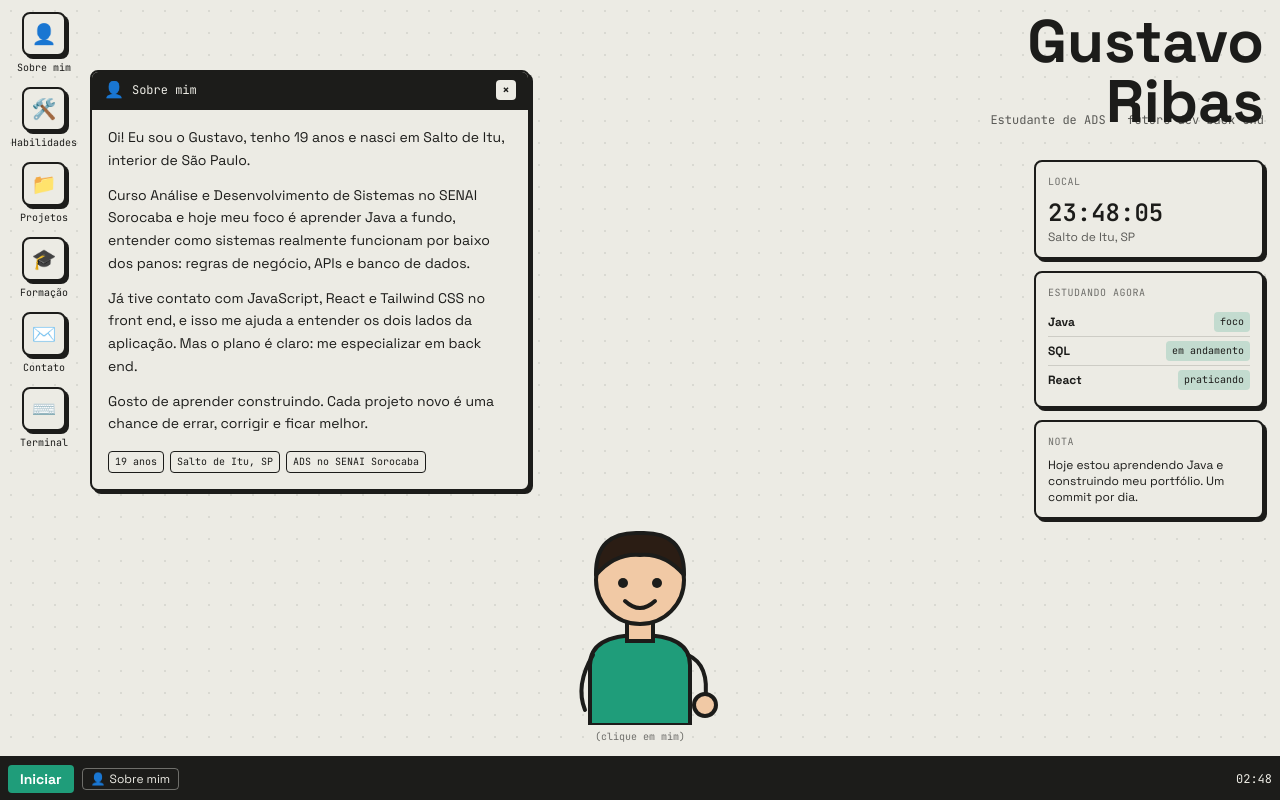
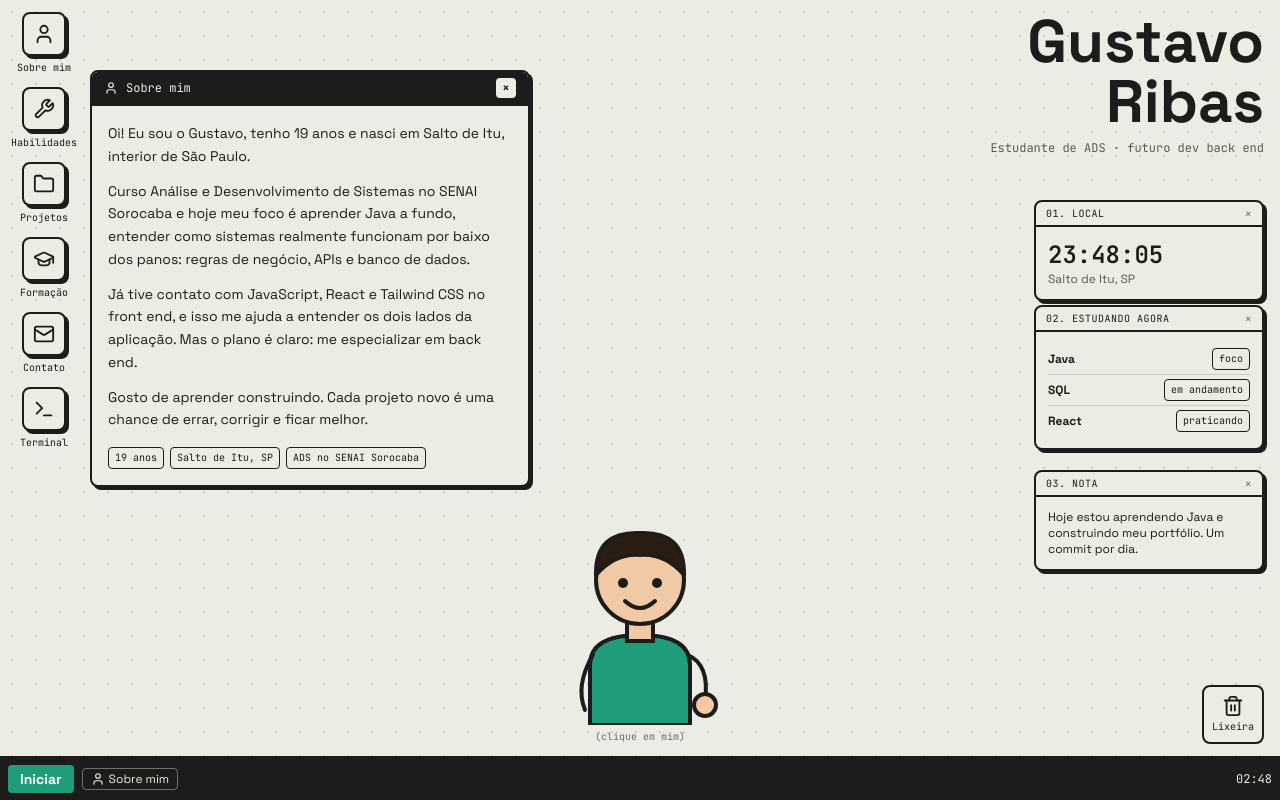
Before and after one commit to GustavoRibasSilestrino/portifolio, a React (Vite) app: page / in a window 1280 px wide. Built offline with nearby package versions, Linux system fonts and the light colour scheme.

Commit message:
Cards arrastáveis com lixeira, ícones P&B, cargo sob o nome e fundo pontilhado
Co-Authored-By: Claude Sonnet 5.5 <noreply@anthropic.com>

```diff
--- a/src/App.jsx
+++ b/src/App.jsx
@@ -5,6 +5,7 @@ import Taskbar from './components/Taskbar'
 import Avatar from './components/Avatar'
 import Widgets from './components/Widgets'
 import Terminal from './components/Terminal'
+import Icon from './components/Icon'
 import { profile, skills, projects, timeline, contact } from './data'
 
 const Tag = ({ children }) => (
@@ -13,7 +14,7 @@ const Tag = ({ children }) => (
 
 const apps = [
   {
-    id: 'sobre', title: 'Sobre mim', icon: '👤',
+    id: 'sobre', title: 'Sobre mim', icon: 'user',
     body: () => (
       <div className="space-y-3">
         {profile.about.map((p, i) => <p key={i}>{p}</p>)}
@@ -24,7 +25,7 @@ const apps = [
     ),
   },
   {
-    id: 'skills', title: 'Habilidades', icon: '🛠️',
+    id: 'skills', title: 'Habilidades', icon: 'tools',
     body: () => (
       <div className="space-y-4">
         {skills.map((g) => (
@@ -37,7 +38,7 @@ const apps = [
     ),
   },
   {
-    id: 'projetos', title: 'Projetos', icon: '📁',
+    id: 'projetos', title: 'Projetos', icon: 'folder',
     body: () => (
       <div className="space-y-3">
         {projects.map((p) => (
@@ -51,7 +52,7 @@ const apps = [
     ),
   },
   {
-    id: 'formacao', title: 'Formação', icon: '🎓',
+    id: 'formacao', title: 'Formação', icon: 'cap',
     body: () => (
       <div className="space-y-4 border-l-2 border-ink pl-4">
         {timeline.map((t) => (
@@ -66,7 +67,7 @@ const apps = [
     ),
   },
   {
-    id: 'contato', title: 'Contato', icon: '✉️',
+    id: 'contato', title: 'Contato', icon: 'mail',
     body: () => (
       <div className="space-y-2">
         <p>Quer conversar, trocar ideia ou me chamar para um projeto? Fala comigo:</p>
@@ -78,7 +79,7 @@ const apps = [
       </div>
     ),
   },
-  { id: 'terminal', title: 'Terminal', icon: '⌨️', width: 460, body: () => <Terminal /> },
+  { id: 'terminal', title: 'Terminal', icon: 'terminal', width: 460, body: () => <Terminal /> },
 ]
 
 export default function App() {
@@ -100,20 +101,22 @@ export default function App() {
       <div className="absolute left-3 top-3 z-10 flex flex-col gap-3">
         {apps.map((a) => (
           <button key={a.id} onClick={() => openApp(a.id)} className="group flex w-16 flex-col items-center gap-1">
-            <span className="box grid h-11 w-11 place-items-center text-xl group-hover:bg-accent/30">{a.icon}</span>
+            <span className="box grid h-11 w-11 place-items-center transition group-hover:bg-ink group-hover:text-paper">
+              <Icon name={a.icon} size={22} />
+            </span>
             <span className="font-mono text-[10px]">{a.title}</span>
           </button>
         ))}
       </div>
 
-      <h1 className="pointer-events-none absolute right-4 top-3 hidden text-right text-4xl font-bold leading-[0.95] sm:block md:text-6xl">
-        Gustavo<br />Ribas
-      </h1>
-      <p className="pointer-events-none absolute right-4 top-28 hidden text-right font-mono text-xs opacity-70 md:block">
-        {profile.role}
-      </p>
+      <div className="pointer-events-none absolute right-4 top-3 hidden flex-col items-end gap-2 sm:flex">
+        <h1 className="text-right text-4xl font-bold leading-[0.95] md:text-6xl">
+          Gustavo<br />Ribas
+        </h1>
+        <p className="text-right font-mono text-xs opacity-70">{profile.role}</p>
+      </div>
 
-      <div className="absolute right-4 top-40 hidden lg:block"><Widgets /></div>
+      <Widgets />
       <div className="absolute bottom-14 left-1/2 hidden -translate-x-1/2 md:block"><Avatar /></div>
 
       <AnimatePresence>
--- /dev/null
+++ b/src/components/Icon.jsx
@@ -0,0 +1,61 @@
+// Ícones de linha, sempre na cor do texto (preto e branco).
+const paths = {
+  user: (
+    <>
+      <path d="M19 21v-2a4 4 0 0 0-4-4H9a4 4 0 0 0-4 4v2" />
+      <circle cx="12" cy="7" r="4" />
+    </>
+  ),
+  tools: (
+    <path d="M14.7 6.3a1 1 0 0 0 0 1.4l1.6 1.6a1 1 0 0 0 1.4 0l3.77-3.77a6 6 0 0 1-7.94 7.94l-6.91 6.91a2.12 2.12 0 0 1-3-3l6.91-6.91a6 6 0 0 1 7.94-7.94l-3.76 3.76z" />
+  ),
+  folder: (
+    <path d="M20 20a2 2 0 0 0 2-2V8a2 2 0 0 0-2-2h-7.9a2 2 0 0 1-1.69-.9L9.6 3.9A2 2 0 0 0 7.93 3H4a2 2 0 0 0-2 2v13a2 2 0 0 0 2 2Z" />
+  ),
+  cap: (
+    <>
+      <path d="M21.42 10.922a1 1 0 0 0-.019-1.838L12.83 5.18a2 2 0 0 0-1.66 0L2.6 9.08a1 1 0 0 0 0 1.832l8.57 3.908a2 2 0 0 0 1.66 0z" />
+      <path d="M22 10v6" />
+      <path d="M6 12.5V16a6 3 0 0 0 12 0v-3.5" />
+    </>
+  ),
+  mail: (
+    <>
+      <rect width="20" height="16" x="2" y="4" rx="2" />
+      <path d="m22 7-8.97 5.7a1.94 1.94 0 0 1-2.06 0L2 7" />
+    </>
+  ),
+  terminal: (
+    <>
+      <polyline points="4 17 10 11 4 5" />
+      <line x1="12" x2="20" y1="19" y2="19" />
+    </>
+  ),
+  trash: (
+    <>
+      <path d="M3 6h18" />
+      <path d="M19 6v14c0 1-1 2-2 2H7c-1 0-2-1-2-2V6" />
+      <path d="M8 6V4c0-1 1-2 2-2h4c1 0 2 1 2 2v2" />
+      <line x1="10" x2="10" y1="11" y2="17" />
+      <line x1="14" x2="14" y1="11" y2="17" />
+    </>
+  ),
+}
+
+export default function Icon({ name, size = 18 }) {
+  return (
+    <svg
+      width={size}
+      height={size}
+      viewBox="0 0 24 24"
+      fill="none"
+      stroke="currentColor"
+      strokeWidth="2"
+      strokeLinecap="round"
+      strokeLinejoin="round"
+      aria-hidden="true"
+    >
+      {paths[name]}
+    </svg>
+  )
+}
--- a/src/components/Taskbar.jsx
+++ b/src/components/Taskbar.jsx
@@ -1,4 +1,5 @@
 import { useEffect, useState } from 'react'
+import Icon from './Icon'
 
 export default function Taskbar({ apps, open, onOpen, onFocus }) {
   const [menu, setMenu] = useState(false)
@@ -19,7 +20,7 @@ export default function Taskbar({ apps, open, onOpen, onFocus }) {
                 onClick={() => { onOpen(a.id); setMenu(false) }}
                 className="flex w-full items-center gap-2 rounded px-2 py-1.5 text-left text-sm hover:bg-ink hover:text-paper"
               >
-                <span>{a.icon}</span>{a.title}
+                <Icon name={a.icon} size={16} />{a.title}
               </button>
             ))}
           </div>
@@ -33,7 +34,7 @@ export default function Taskbar({ apps, open, onOpen, onFocus }) {
           const a = apps.find((x) => x.id === id)
           return (
             <button key={id} onClick={() => onFocus(id)} className="flex shrink-0 items-center gap-1 rounded border border-paper/40 px-2 py-0.5 text-xs">
-              {a.icon} <span className="hidden sm:inline">{a.title}</span>
+              <Icon name={a.icon} size={14} /> <span className="hidden sm:inline">{a.title}</span>
             </button>
           )
         })}
--- a/src/components/Widgets.jsx
+++ b/src/components/Widgets.jsx
@@ -1,5 +1,7 @@
-import { useEffect, useState } from 'react'
+import { useEffect, useRef, useState } from 'react'
+import { motion, AnimatePresence } from 'framer-motion'
 import { profile } from '../data'
+import Icon from './Icon'
 
 function useClock() {
   const [now, setNow] = useState(new Date())
@@ -10,36 +12,106 @@ function useClock() {
   return now
 }
 
-function Card({ title, children }) {
+function LocalBody() {
+  const now = useClock()
+  const time = now.toLocaleTimeString('pt-BR', { timeZone: 'America/Sao_Paulo' })
   return (
-    <div className="box p-3">
-      <div className="mb-2 font-mono text-[10px] uppercase tracking-wider opacity-60">{title}</div>
-      {children}
+    <>
+      <div className="font-mono text-2xl font-bold">{time}</div>
+      <div className="text-xs opacity-70">{profile.city}</div>
+    </>
+  )
+}
+
+function StudyBody() {
+  return [['Java', 'foco'], ['SQL', 'em andamento'], ['React', 'praticando']].map(([n, s]) => (
+    <div key={n} className="flex items-center justify-between border-b border-ink/15 py-1 text-xs last:border-0">
+      <span className="font-semibold">{n}</span>
+      <span className="rounded border border-ink px-1.5 py-0.5 font-mono text-[10px]">{s}</span>
+    </div>
+  ))
+}
+
+function NoteBody() {
+  return <p className="text-xs">Hoje estou aprendendo Java e construindo meu portfólio. Um commit por dia.</p>
+}
+
+const cards = [
+  { id: 'local', title: 'Local', top: 200, Body: LocalBody },
+  { id: 'estudo', title: 'Estudando agora', top: 305, Body: StudyBody },
+  { id: 'nota', title: 'Nota', top: 470, Body: NoteBody },
+]
+
+// Cards soltos pela tela: arraste para qualquer lugar ou jogue na lixeira.
+export default function Widgets() {
+  const [removed, setRemoved] = useState([])
+  const [overTrash, setOverTrash] = useState(false)
+  const trash = useRef(null)
+
+  const isOverTrash = (point) => {
+    const r = trash.current?.getBoundingClientRect()
+    if (!r) return false
+    const pad = 16
+    return point.x > r.left - pad && point.x < r.right + pad && point.y > r.top - pad && point.y < r.bottom + pad
+  }
+
+  const remove = (id) => setRemoved((r) => (r.includes(id) ? r : [...r, id]))
+
+  return (
+    <div className="pointer-events-none absolute inset-0 hidden lg:block">
+      <AnimatePresence>
+        {cards
+          .filter((c) => !removed.includes(c.id))
+          .map((c) => (
+            <motion.div
+              key={c.id}
+              drag
+              dragMomentum={false}
+              whileDrag={{ zIndex: 60, scale: 1.02 }}
+              onDrag={(_, info) => setOverTrash(isOverTrash(info.point))}
+              onDragEnd={(_, info) => {
+                setOverTrash(false)
+                if (isOverTrash(info.point)) remove(c.id)
+              }}
+              initial={{ opacity: 0, scale: 0.9 }}
+              animate={{ opacity: 1, scale: 1 }}
+              exit={{ opacity: 0, scale: 0.3 }}
+              style={{ top: c.top, right: 16, width: 230 }}
+              className="box pointer-events-auto absolute z-20 cursor-grab overflow-hidden active:cursor-grabbing"
+            >
+              <div className="flex items-center justify-between border-b-2 border-ink px-2.5 py-1">
+                <span className="font-mono text-[10px] uppercase tracking-wider">
+                  {String(cards.indexOf(c) + 1).padStart(2, '0')}. {c.title}
+                </span>
+                <button
+                  onPointerDown={(e) => e.stopPropagation()}
+                  onClick={() => remove(c.id)}
+                  aria-label={`Remover ${c.title}`}
+                  className="text-xs leading-none opacity-60 hover:opacity-100"
+                >
+                  ×
+                </button>
+              </div>
+              <div className="p-3">
+                <c.Body />
+              </div>
+            </motion.div>
+          ))}
+      </AnimatePresence>
+
+      <button
+        ref={trash}
+        onClick={() => setRemoved([])}
+        title={removed.length ? 'Clique para restaurar os cards' : 'Lixeira'}
+        className={`pointer-events-auto absolute bottom-14 right-4 z-20 flex flex-col items-center gap-0.5 rounded-lg border-2 border-ink p-2 transition ${
+          overTrash ? 'scale-110 bg-ink text-paper' : 'bg-paper'
+        }`}
+      >
+        <Icon name="trash" size={22} />
+        <span className="font-mono text-[10px]">
+          Lixeira{removed.length ? ` (${removed.length})` : ''}
+        </span>
+      </button>
     </div>
   )
 }
-
-export default function Widgets() {
-  const now = useClock()
-  const time = now.toLocaleTimeString('pt-BR', { timeZone: 'America/Sao_Paulo' })
-
-  return (
-    <div className="flex w-[230px] flex-col gap-3">
-      <Card title="Local">
-        <div className="font-mono text-2xl font-bold">{time}</div>
-        <div className="text-xs opacity-70">{profile.city}</div>
-      </Card>
-      <Card title="Estudando agora">
-        {[['Java', 'foco'], ['SQL', 'em andamento'], ['React', 'praticando']].map(([n, s]) => (
-          <div key={n} className="flex items-center justify-between border-b border-ink/15 py-1 text-xs last:border-0">
-            <span className="font-semibold">{n}</span>
-            <span className="rounded bg-accent/20 px-1.5 py-0.5 font-mono text-[10px]">{s}</span>
-          </div>
-        ))}
-      </Card>
-      <Card title="Nota">
-        <p className="text-xs">Hoje estou aprendendo Java e construindo meu portfólio. Um commit por dia.</p>
-      </Card>
-    </div>
-  )
-}
--- a/src/components/Window.jsx
+++ b/src/components/Window.jsx
@@ -1,4 +1,5 @@
 import { motion, useDragControls } from 'framer-motion'
+import Icon from './Icon'
 
 export default function Window({ title, icon, index, zIndex, onFocus, onClose, children, width = 440 }) {
   const controls = useDragControls()
@@ -20,7 +21,7 @@ export default function Window({ title, icon, index, zIndex, onFocus, onClose, c
         onPointerDown={(e) => controls.start(e)}
         className="flex cursor-grab touch-none select-none items-center gap-2 border-b-2 border-ink bg-ink px-3 py-1.5 text-paper active:cursor-grabbing"
       >
-        <span>{icon}</span>
+        <Icon name={icon} size={14} />
         <span className="flex-1 truncate font-mono text-xs">{title}</span>
         <button
           onPointerDown={(e) => e.stopPropagation()}
--- a/src/index.css
+++ b/src/index.css
@@ -5,8 +5,8 @@
 html, body, #root { height: 100%; }
 body {
   @apply bg-paper text-ink font-sans overflow-hidden;
-  background-image: radial-gradient(rgba(0,0,0,.08) 1px, transparent 1px);
-  background-size: 22px 22px;
+  background-image: radial-gradient(rgba(28, 28, 26, 0.16) 1.2px, transparent 1.2px);
+  background-size: 24px 24px;
 }
 .box { @apply bg-paper border-2 border-ink rounded-lg shadow-[3px_3px_0_0_#1c1c1a]; }
 .scroll::-webkit-scrollbar { width: 8px; }
```
